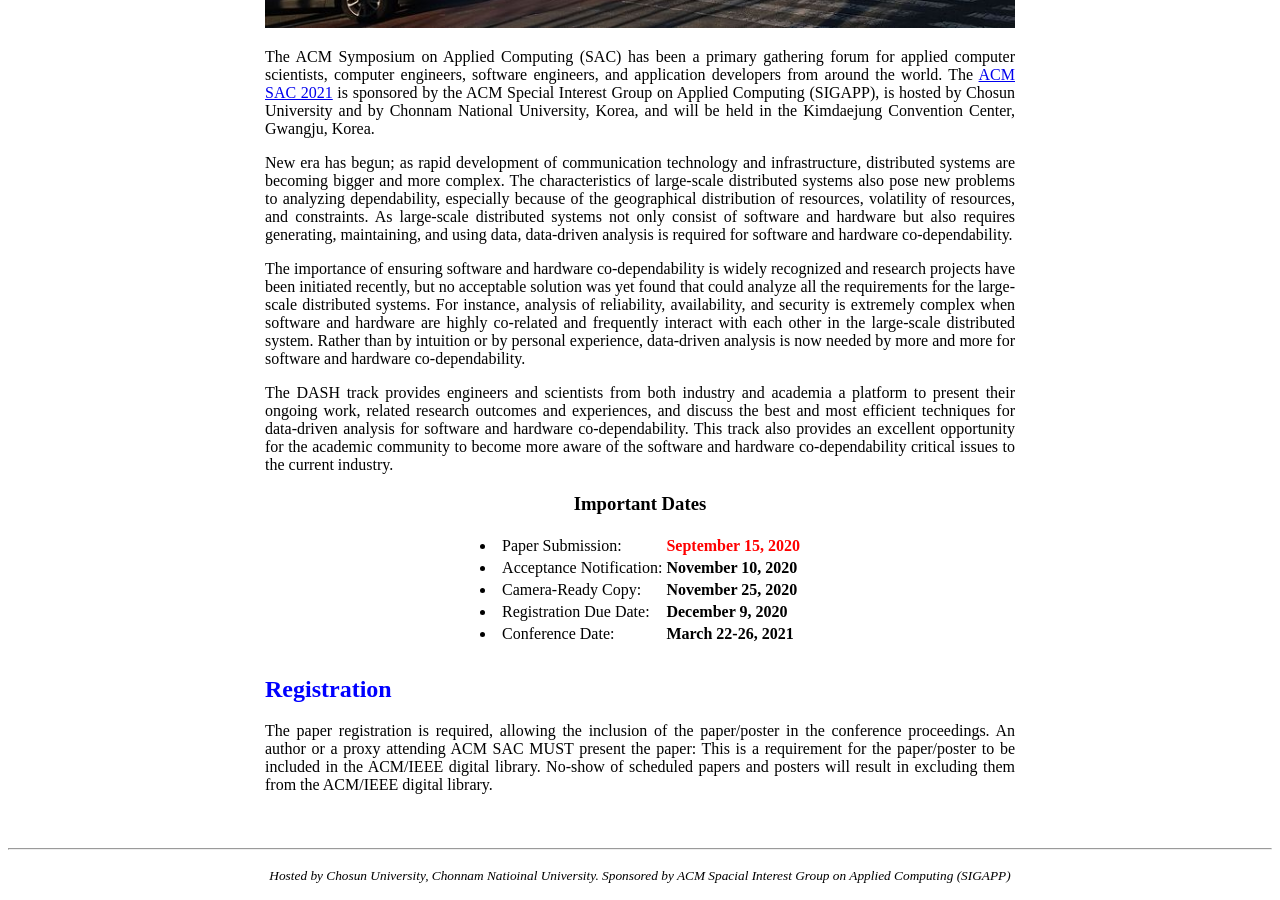
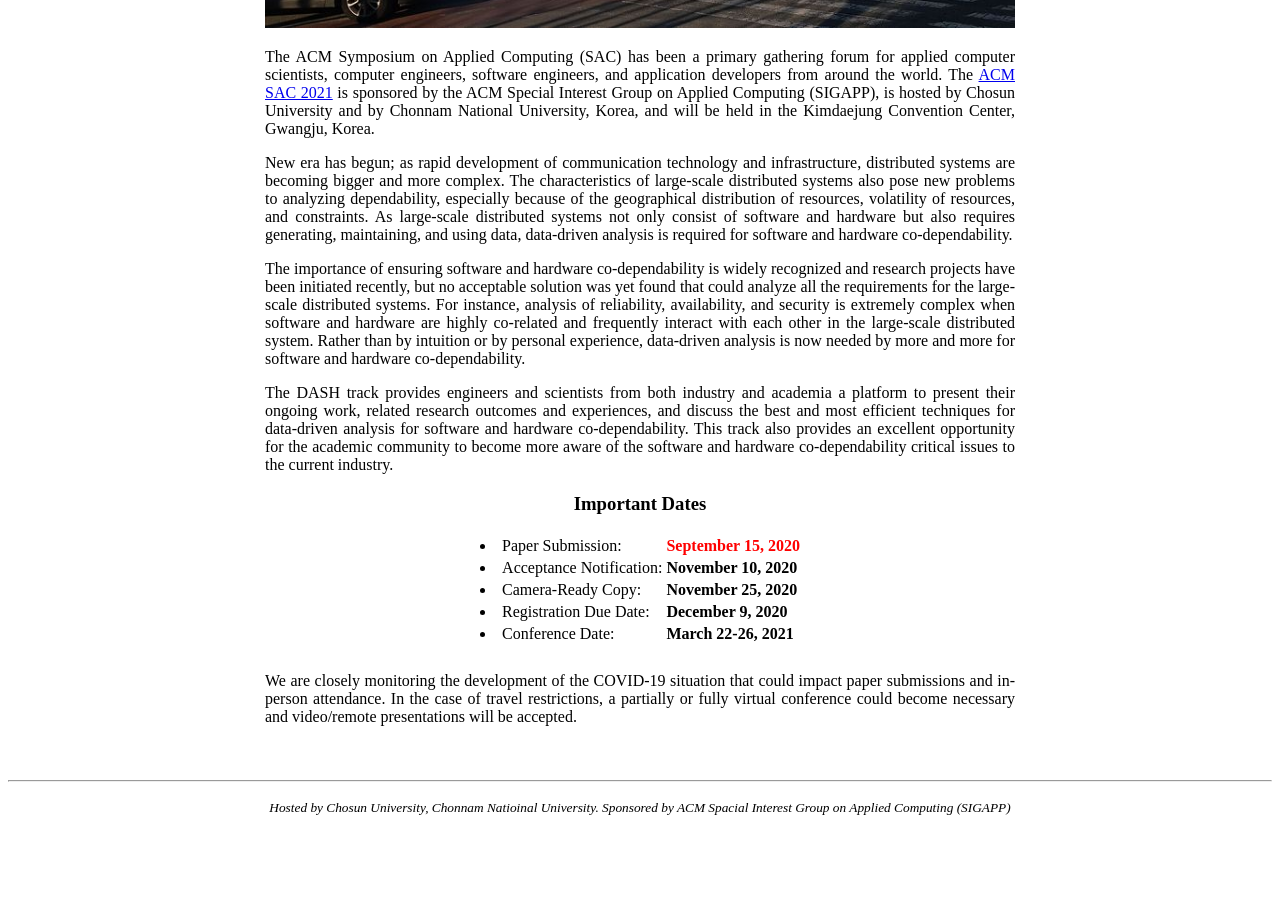
Before and after one commit to sac-dash/2021, a Jekyll site: the page built from index.html, in a window 1280 px wide and 900 px high, scrolled down 597 px. Built offline with Jekyll 4.4.1, drawn with Linux system fonts in a browser that asks for light colours; the list of posts is cut into pages by our own code; after the commit the page ends 1429 px from its top, so only the background shows below that.

Commit message:
Update index.html

```diff
--- a/index.html
+++ b/index.html
@@ -71,9 +71,8 @@
             </div>
 	    </center>
 
-            <div style="padding-top: 10px">
-                  <h2 style="color:#0000FF">Registration</h2>
-                  <p style="text-align: justify">The paper registration is required, allowing the inclusion of the paper/poster in the conference proceedings. An author or a proxy attending ACM SAC MUST present the paper: This is a requirement for the paper/poster to be included in the ACM/IEEE digital library. No-show of scheduled papers and posters will result in excluding them from the ACM/IEEE digital library.</p>
+            <div style="padding-top:10px">
+                  <p style="text-align: justify">We are closely monitoring the development of the COVID-19 situation that could impact paper submissions and in-person attendance. In the case of travel restrictions, a partially or fully virtual conference could become necessary and video/remote presentations will be accepted.</p>
             </div>
       </div>
 </div>
```
